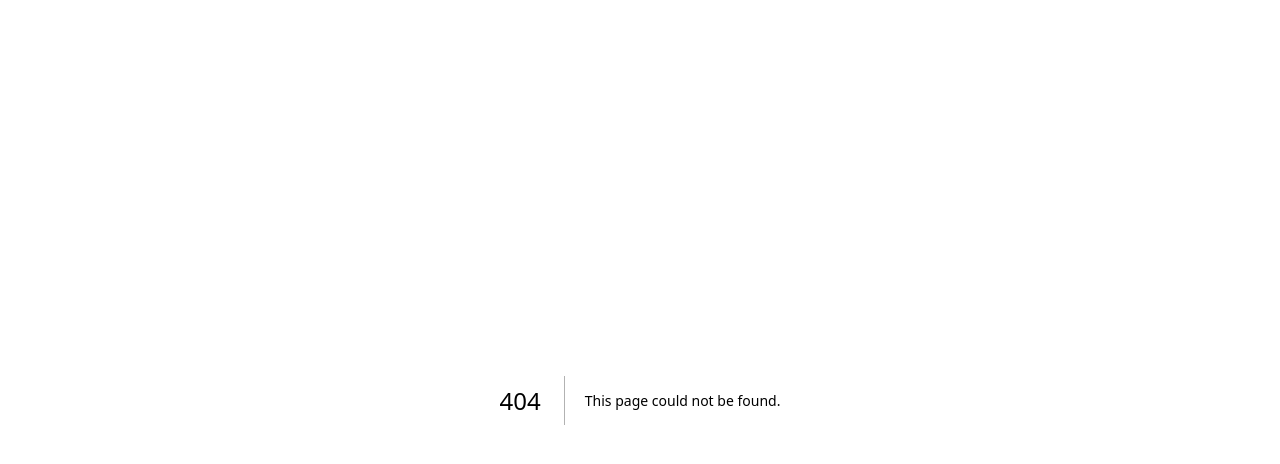
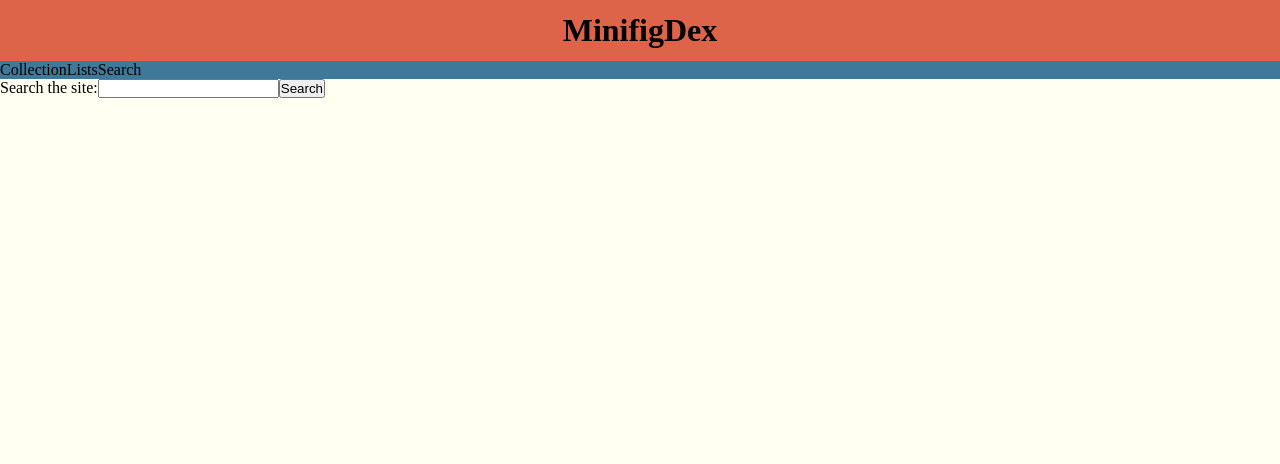
Before and after one commit to Joee94/MinifigDex, a Next.js app: page /search in a window 1280 px wide. Before the commit this address had no page. Shown: the top 464 px of the page. Built offline with nearby package versions, Linux system fonts and the light colour scheme.

Commit message:
Seach works correctly

```diff
--- a/src/app/globals.css
+++ b/src/app/globals.css
@@ -1,78 +1,3 @@
-:root {
-  --max-width: 1100px;
-  --border-radius: 12px;
-  --font-mono: ui-monospace, Menlo, Monaco, 'Cascadia Mono', 'Segoe UI Mono',
-    'Roboto Mono', 'Oxygen Mono', 'Ubuntu Monospace', 'Source Code Pro',
-    'Fira Mono', 'Droid Sans Mono', 'Courier New', monospace;
-
-  --foreground-rgb: 0, 0, 0;
-  --background-start-rgb: 214, 219, 220;
-  --background-end-rgb: 255, 255, 255;
-
-  --primary-glow: conic-gradient(
-    from 180deg at 50% 50%,
-    #16abff33 0deg,
-    #0885ff33 55deg,
-    #54d6ff33 120deg,
-    #0071ff33 160deg,
-    transparent 360deg
-  );
-  --secondary-glow: radial-gradient(
-    rgba(255, 255, 255, 1),
-    rgba(255, 255, 255, 0)
-  );
-
-  --tile-start-rgb: 239, 245, 249;
-  --tile-end-rgb: 228, 232, 233;
-  --tile-border: conic-gradient(
-    #00000080,
-    #00000040,
-    #00000030,
-    #00000020,
-    #00000010,
-    #00000010,
-    #00000080
-  );
-
-  --callout-rgb: 238, 240, 241;
-  --callout-border-rgb: 172, 175, 176;
-  --card-rgb: 180, 185, 188;
-  --card-border-rgb: 131, 134, 135;
-}
-
-@media (prefers-color-scheme: dark) {
-  :root {
-    --foreground-rgb: 255, 255, 255;
-    --background-start-rgb: 0, 0, 0;
-    --background-end-rgb: 0, 0, 0;
-
-    --primary-glow: radial-gradient(rgba(1, 65, 255, 0.4), rgba(1, 65, 255, 0));
-    --secondary-glow: linear-gradient(
-      to bottom right,
-      rgba(1, 65, 255, 0),
-      rgba(1, 65, 255, 0),
-      rgba(1, 65, 255, 0.3)
-    );
-
-    --tile-start-rgb: 2, 13, 46;
-    --tile-end-rgb: 2, 5, 19;
-    --tile-border: conic-gradient(
-      #ffffff80,
-      #ffffff40,
-      #ffffff30,
-      #ffffff20,
-      #ffffff10,
-      #ffffff10,
-      #ffffff80
-    );
-
-    --callout-rgb: 20, 20, 20;
-    --callout-border-rgb: 108, 108, 108;
-    --card-rgb: 100, 100, 100;
-    --card-border-rgb: 200, 200, 200;
-  }
-}
-
 * {
   box-sizing: border-box;
   padding: 0;
@@ -83,16 +8,7 @@ html,
 body {
   max-width: 100vw;
   overflow-x: hidden;
-}
-
-body {
-  color: rgb(var(--foreground-rgb));
-  background: linear-gradient(
-      to bottom,
-      transparent,
-      rgb(var(--background-end-rgb))
-    )
-    rgb(var(--background-start-rgb));
+  background-color: #fffff2;
 }
 
 a {
@@ -100,8 +16,19 @@ a {
   text-decoration: none;
 }
 
-@media (prefers-color-scheme: dark) {
-  html {
-    color-scheme: dark;
-  }
+header {
+  width: 100%;
+  display: flex;
+  justify-content: space-around;
+  align-items: center;
+  background-color: #de6449;
+  padding: 12px;
 }
+
+nav {
+  background-color: #407899;
+}
+
+li {
+  display: inline-block;
+}
--- a/src/app/head.tsx
+++ b/src/app/head.tsx
@@ -1,10 +1,10 @@
 export default function Head() {
   return (
     <>
-      <title>Create Next App</title>
+      <title>MinifigDex</title>
       <meta content="width=device-width, initial-scale=1" name="viewport" />
       <meta name="description" content="Generated by create next app" />
       <link rel="icon" href="/favicon.ico" />
     </>
-  )
+  );
 }
--- a/src/app/layout.tsx
+++ b/src/app/layout.tsx
@@ -1,9 +1,10 @@
-import './globals.css'
+import Link from "next/link";
+import "./globals.css";
 
 export default function RootLayout({
   children,
 }: {
-  children: React.ReactNode
+  children: React.ReactNode;
 }) {
   return (
     <html lang="en">
@@ -12,7 +13,25 @@ export default function RootLayout({
         head.tsx. Find out more at https://beta.nextjs.org/docs/api-reference/file-conventions/head
       */}
       <head />
-      <body>{children}</body>
+      <body>
+        <header>
+          <h1>MinifigDex</h1>
+        </header>
+        <nav>
+          <ol>
+            <li>
+              <a>Collection</a>
+            </li>
+            <li>
+              <a>Lists</a>
+            </li>
+            <li>
+              <Link href="/search">Search</Link>
+            </li>
+          </ol>
+        </nav>
+        {children}
+      </body>
     </html>
-  )
+  );
 }
--- /dev/null
+++ b/src/app/providers.tsx
@@ -0,0 +1,14 @@
+import { ReactElement } from "react";
+import { QueryClient, QueryClientProvider } from "react-query";
+
+const queryClient = new QueryClient();
+
+interface Props {
+  children: ReactElement;
+}
+
+export default function Providers({ children }: Props) {
+  return (
+    <QueryClientProvider client={queryClient}>{children}</QueryClientProvider>
+  );
+}
--- /dev/null
+++ b/src/app/search/page.tsx
@@ -0,0 +1,28 @@
+"use client";
+
+import { useState } from "react";
+import Providers from "../providers";
+import SearchResults from "./searchResults";
+
+export default function Search() {
+  const [searchTerm, setSearchTerm] = useState("");
+  return (
+    <Providers>
+      <main>
+        <form
+          onSubmit={(e: React.FormEvent) => {
+            setSearchTerm(
+              (e.target as any).elements["minifig-search"].value || ""
+            );
+            e.preventDefault();
+          }}
+        >
+          <label htmlFor="minifig-search">Search the site:</label>
+          <input type="search" id="minifig-search" name="q" />
+          <button type="submit">Search</button>
+        </form>
+        {searchTerm && <SearchResults searchTerm={searchTerm} />}
+      </main>
+    </Providers>
+  );
+}
--- a/src/app/searchResults.tsx
+++ b/src/app/search/searchResults.tsx
@@ -2,11 +2,13 @@
 
 import { QueryClient, QueryClientProvider, useQuery } from "react-query";
 
-const fetcher = (url: string) => fetch(url).then((res) => res.json());
+interface Props {
+  searchTerm: string;
+}
 
-export default function SearchResults() {
-  const { isLoading, error, data } = useQuery("search", () =>
-    fetch("/api/search").then((res) => res.json())
+export default function SearchResults({ searchTerm }: Props) {
+  const { isLoading, error, data } = useQuery(["search", searchTerm], () =>
+    fetch(`/api/search?term=${searchTerm}`).then((res) => res.json())
   );
 
   if (error) return <div>Failed to load users</div>;
--- a/src/pages/api/search.ts
+++ b/src/pages/api/search.ts
@@ -10,9 +10,10 @@ export default async function handler(
   req: NextApiRequest,
   res: NextApiResponse<Data>
 ) {
+  console.log(req.query);
   try {
     const response = await fetch(
-      `https://rebrickable.com/api/v3/lego/minifigs/?search=batman&key=30dded4b0a263eb13fd9727aad167103`,
+      `https://rebrickable.com/api/v3/lego/minifigs/?search=${req.query.term}&key=30dded4b0a263eb13fd9727aad167103`,
       {
         headers: {
           "Content-Type": "application/json",
@@ -23,7 +24,6 @@ export default async function handler(
     );
     const data = await response.json();
     res.status(200).json(data);
-    console.log(data);
   } catch (err) {
     console.log(err);
   }
```
Also changed, not shown: src/app/page.tsx (+2 -7 lines).
